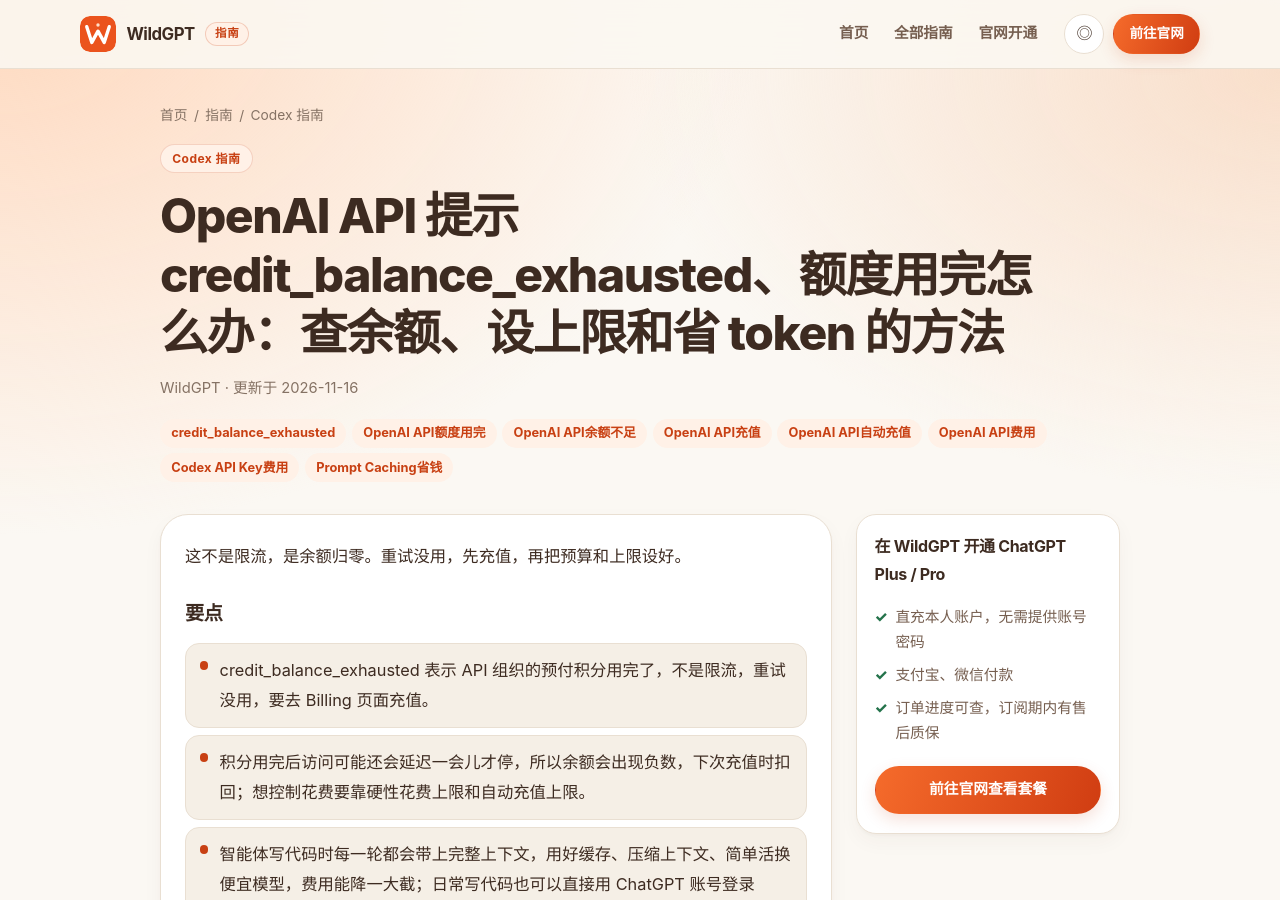
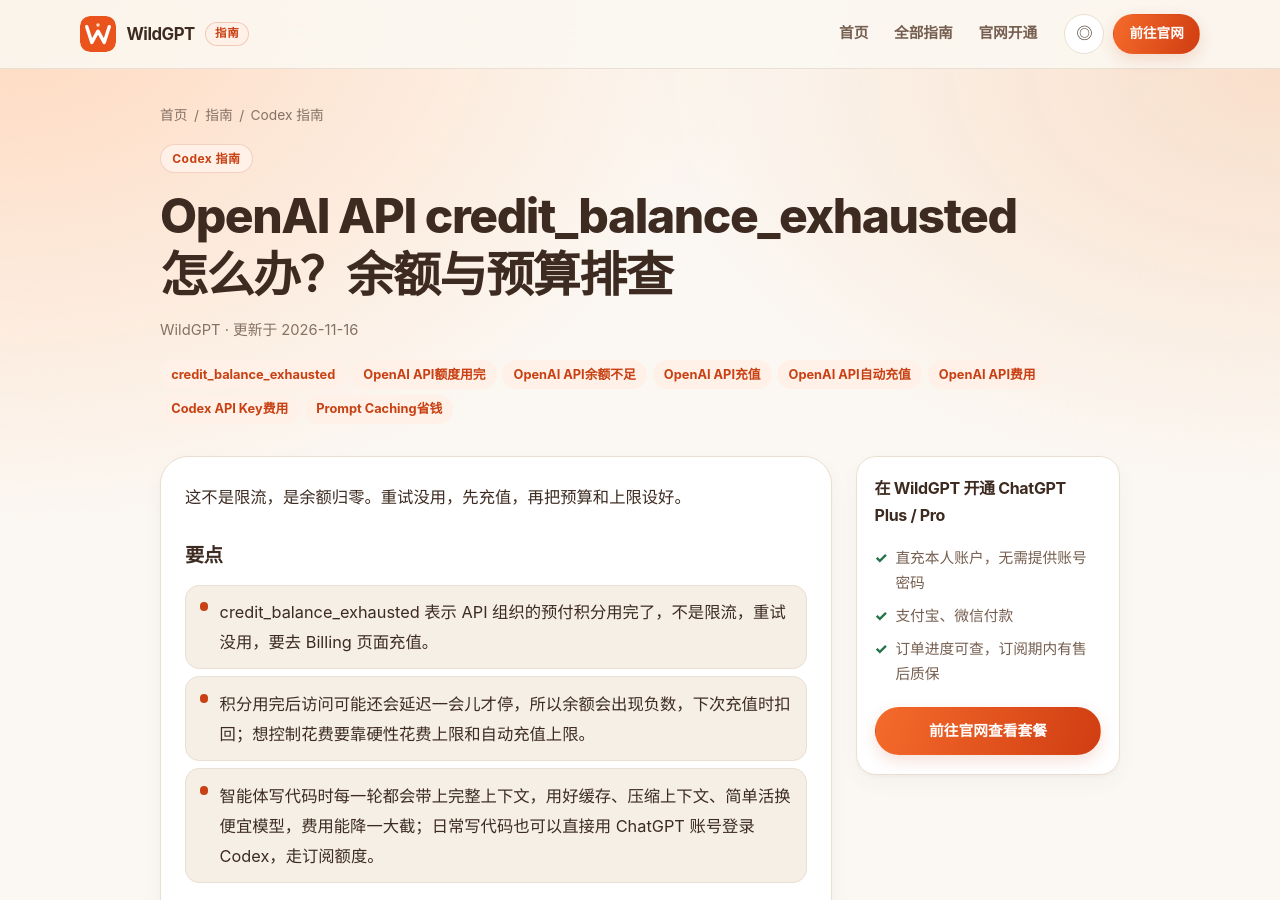
Before and after one commit to wildgpt-plus/wildgpt-plus.github.io, a Jekyll site: the page built from knowledge/guides/openai-api-credit-balance-exhausted-fix.md, in a window 1280 px wide and 900 px high. Built offline with Jekyll 4.4.1, drawn with Linux system fonts in a browser that asks for light colours.

Commit message:
docs: sync revised API balance guide title

```diff
--- a/_data/guides.json
+++ b/_data/guides.json
@@ -1,7 +1,7 @@
 [
   {
     "slug": "openai-api-credit-balance-exhausted-fix",
-    "title": "OpenAI API 提示 credit_balance_exhausted、额度用完怎么办：查余额、设上限和省 token 的方法",
+    "title": "OpenAI API credit_balance_exhausted 怎么办？余额与预算排查",
     "date": "2026-11-16",
     "published": "2026-11-16",
     "summary": "这不是限流，是余额归零。重试没用，先充值，再把预算和上限设好。",
--- a/knowledge/guides/openai-api-credit-balance-exhausted-fix.md
+++ b/knowledge/guides/openai-api-credit-balance-exhausted-fix.md
@@ -1,5 +1,5 @@
 ---
-title: "OpenAI API 提示 credit_balance_exhausted、额度用完怎么办：查余额、设上限和省 token 的方法"
+title: "OpenAI API credit_balance_exhausted 怎么办？余额与预算排查"
 description: "这不是限流，是余额归零。重试没用，先充值，再把预算和上限设好。"
 date: "2026-11-16"
 updated: "2026-11-16"
```
Also changed, not shown: knowledge/README.md (+1 -1 lines).
